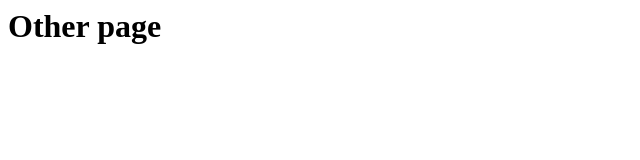
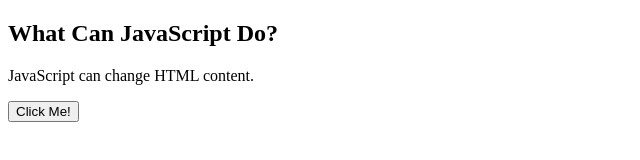
Before and after one commit to pahirto/site, a plain HTML site: page other.html in a window 1280 px wide. Shown: the whole page, without its empty margins (0-640 px from the left). Drawn offline with Linux system fonts and the light colour scheme.

Commit message:
Update other.html

```diff
--- a/other.html
+++ b/other.html
@@ -1 +1,12 @@
-<h1>Other page</h1>
+<!DOCTYPE html>
+<html>
+<body>
+
+<h2>What Can JavaScript Do?</h2>
+
+<p id="demo">JavaScript can change HTML content.</p>
+
+<button type="button" onclick='document.getElementById("demo").innerHTML = "Hello JavaScript!"'>Click Me!</button>
+
+</body>
+</html>
```
